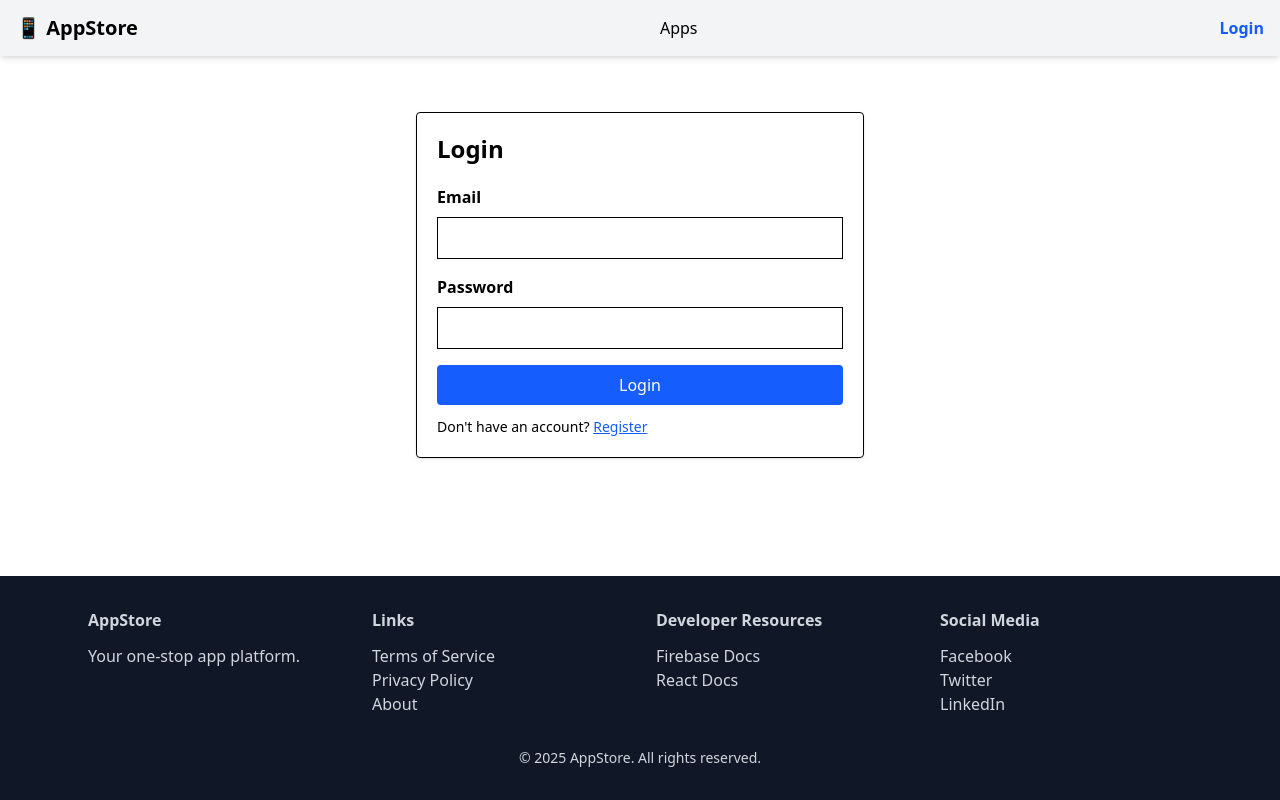
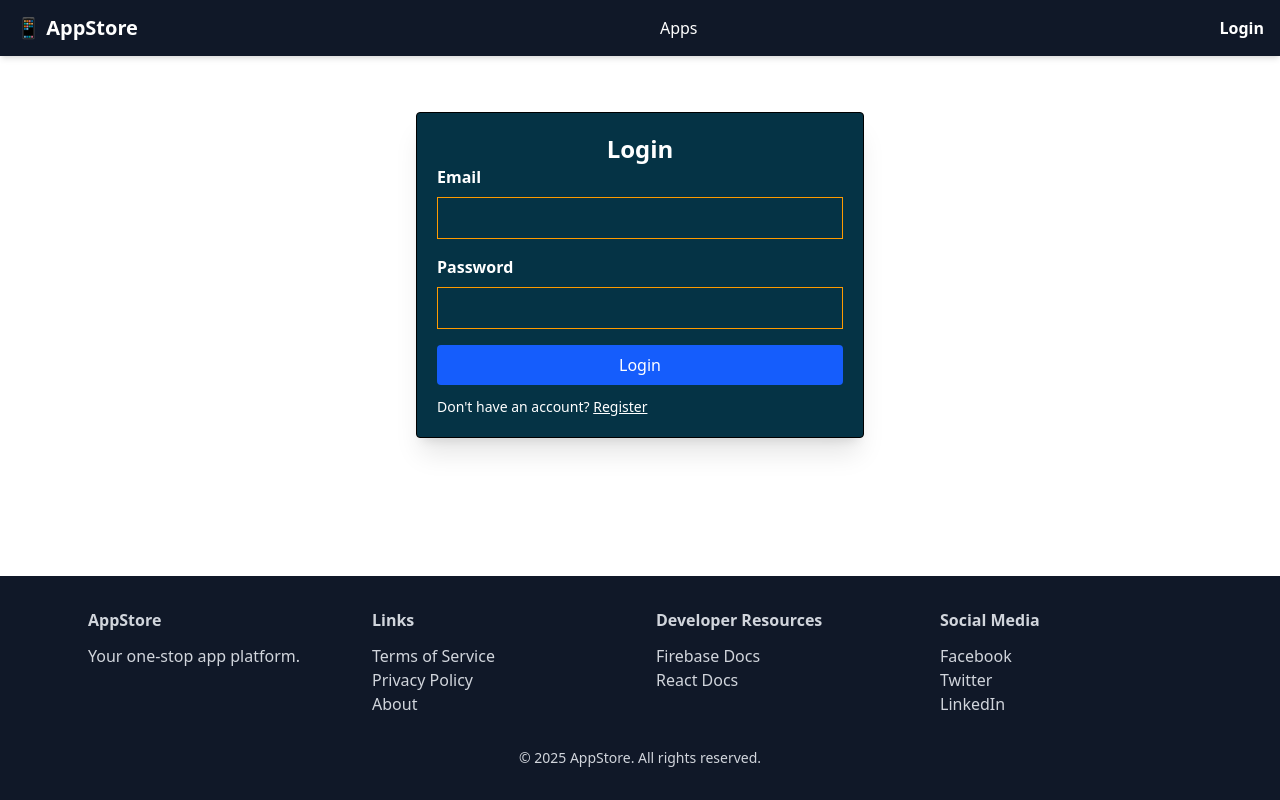
Before and after one commit to arifn165/My-appstore-pro, a React (Vite) app: page /login in a window 1280 px wide. Built offline with nearby package versions, Linux system fonts and the light colour scheme; no server answers.

Commit message:
added profile name on navbar and design login form

```diff
--- a/src/components/LoginForm.jsx
+++ b/src/components/LoginForm.jsx
@@ -25,25 +25,25 @@ const LoginForm = () => {
   };
 
   return (
-    <div className="max-w-md mx-auto mt-10 p-5 border rounded shadow">
-      <h2 className="text-2xl font-bold mb-5">Login</h2>
+    <div className="max-w-md mx-auto mt-10 p-5 border rounded shadow hover:shadow-amber-400 shadow-xl bg-cyan-950">
+      <h2 className="text-2xl font-bold text-center text-white">Login</h2>
       {error && <p className="text-red-600 mb-3">{error}</p>}
       <form onSubmit={handleSubmit}>
-        <label className="block mb-2 font-semibold">Email</label>
+        <label className="block mb-2 font-semibold text-white">Email</label>
         <input
           type="email"
           required
           value={email}
           onChange={(e) => setEmail(e.target.value)}
-          className="border p-2 w-full mb-4"
+          className="border border-amber-500 p-2 w-full mb-4"
         />
-        <label className="block mb-2 font-semibold">Password</label>
+        <label className="block mb-2 font-semibold text-white">Password</label>
         <input
           type="password"
           required
           value={password}
           onChange={(e) => setPassword(e.target.value)}
-          className="border p-2 w-full mb-4"
+          className="border border-amber-500 p-2 w-full mb-4"
         />
         <button
           type="submit"
@@ -52,9 +52,9 @@ const LoginForm = () => {
           Login
         </button>
       </form>
-      <p className="mt-3 text-sm">
+      <p className="mt-3 text-sm text-white">
         Don't have an account?{" "}
-        <Link to="/register" className="text-blue-600 underline">Register</Link>
+        <Link to="/register" className="text-white underline hover:text-pink-500">Register</Link>
       </p>
     </div>
   );
--- a/src/components/Navbar.jsx
+++ b/src/components/Navbar.jsx
@@ -9,24 +9,24 @@ const Navbar = () => {
   const activeClass = "text-blue-600 underline";
 
   return (
-    <nav className="bg-gray-100 shadow-md px-4 py-2 flex justify-between items-center">
-      <Link to="/" className="text-xl font-bold">📱 AppStore</Link>
+    <nav className="bg-gray-900 shadow-md px-4 py-2 flex justify-between items-center">
+      <Link to="/" className="text-xl font-bold text-white">📱 AppStore</Link>
 
       <div className="flex gap-4">
-        <NavLink to="/" className={({ isActive }) => `${navLink} ${isActive ? activeClass : ""}`}>Apps</NavLink>
+        <NavLink to="/" className={({ isActive }) => `${navLink} ${isActive ? activeClass : ""} text-white`}>Apps</NavLink>
         {user && (
-          <NavLink to="/profile" className={({ isActive }) => `${navLink} ${isActive ? activeClass : ""}`}>My Profile</NavLink>
+          <NavLink to="/profile" className={({ isActive }) => `${navLink} ${isActive ? activeClass : ""} text-white`}>My Profile</NavLink>
         )}
       </div>
 
       <div>
         {user ? (
           <div className="flex items-center gap-2">
-            <img src={user?.photoURL} alt="User" className="w-8 h-8 rounded-full" title={user.displayName} />
-            <button onClick={logout} className="text-red-600 font-semibold">Logout</button>
+            <span className="font-extrabold bg-amber-600 border p-3 rounded-3xl text-white text-2xl hover:bg-pink-500">{user.displayName}</span>
+            <button onClick={logout} className="text-white font-semibold text-xl hover: underline">Logout</button>
           </div>
         ) : (
-          <Link to="/login" className="text-blue-600 font-semibold">Login</Link>
+          <Link to="/login" className="text-white font-semibold hover:underline">Login</Link>
         )}
       </div>
     </nav>
```
